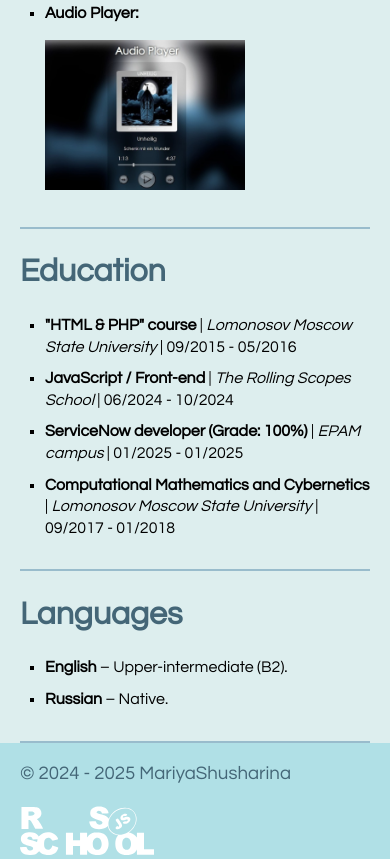
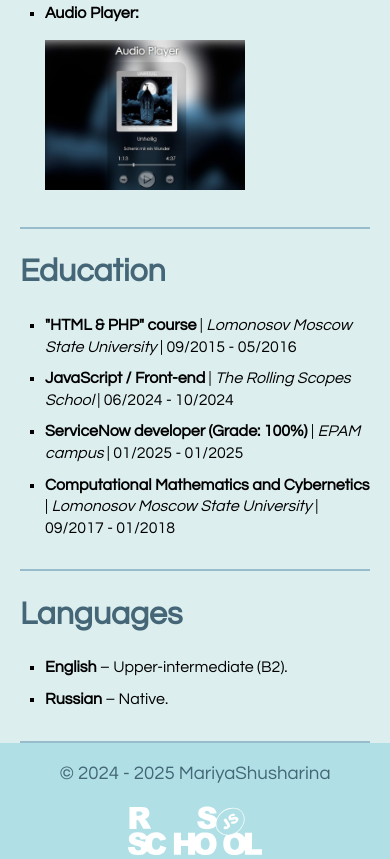
Before and after one commit to MariyaShusharina/rsschool-cv, a plain HTML site: page index.html in a window 390 px wide. Shown: the part 2649-3508 px from the top of the page. Drawn offline with Linux system fonts and the light colour scheme.

Commit message:
fix: add max-width and centering to page, refactor footer

```diff
--- a/index.html
+++ b/index.html
@@ -149,8 +149,14 @@
 			</section>
 		</main>
 		<footer>
-			<div><p class="footer-text">&copy; 2024 - 2025 <a class="footer-link" href="https://github.com/MariyaShusharina" target="_blank">MariyaShusharina</a></p></div>
-			<div><a class="footer-link" href="https://rs.school/courses/javascript-ru" target="_blank"><img src="./assets/svg/rss_logo.svg" alt="RS School" height="50"></a></div>
+			<div class="footer-content">
+				<div>
+					<p class="footer-text">&copy; 2024 - 2025 <a class="footer-link" href="https://github.com/MariyaShusharina" target="_blank">MariyaShusharina</a></p>
+				</div>
+				<div>
+					<a class="footer-link" href="https://rs.school/courses/javascript-ru" target="_blank"><img src="./assets/svg/rss_logo.svg" alt="RS School" height="50"></a>
+				</div>
+			</div>
 		</footer>
 		<script src="scripts.js"></script>
 	</body>
--- a/style.css
+++ b/style.css
@@ -15,13 +15,21 @@ body {
 	display: flex;
 	flex-direction: column;
 	justify-content: space-between;
+	align-items: center;
 
 	background-color: #ddeeee;
 }
 
+header,
+main,
+footer {
+	width: 100%;
+	max-width: 1920px;
+}
+
 header {
 	margin: 0;
-	padding: 0 40px;
+	padding: 0;
 	display: flex;
 	background-color: powderblue;
 }
@@ -32,6 +40,7 @@ p {
 	font-family: century gothic;
 	color: black;
 }
+
 b {
 	font-family: century gothic;
 	font-weight: bold;
@@ -49,6 +58,7 @@ i {
 
 .nav {
 	margin: 0 auto;
+	padding: 0 40px;
 }
 
 .burger-menu {
@@ -220,18 +230,27 @@ code {
 }
 
 footer {
+	padding: 0;
+	display: flex;
+	justify-content: center;
+	align-items: center;
+	background-color: powderblue;
+}
+
+.footer-content {
 	padding: 0 20px;
+	width: 100%;
 	display: flex;
 	flex-wrap: wrap;
 	justify-content: space-between;
 	align-items: center;
-	background-color: powderblue;
 }
 
 .footer-text {
 	padding: 0 20px;
 	font-size: 14pt;
 	font-family: century gothic;
+	text-align: center;
 	color: #446677;
 }
 
@@ -330,6 +349,10 @@ footer {
 		font-size: 12pt;
 	}
 
+	.footer-content {
+		justify-content: center;
+	}
+
 	.footer-link,
 	.footer-text {
 		padding: 0;
```
